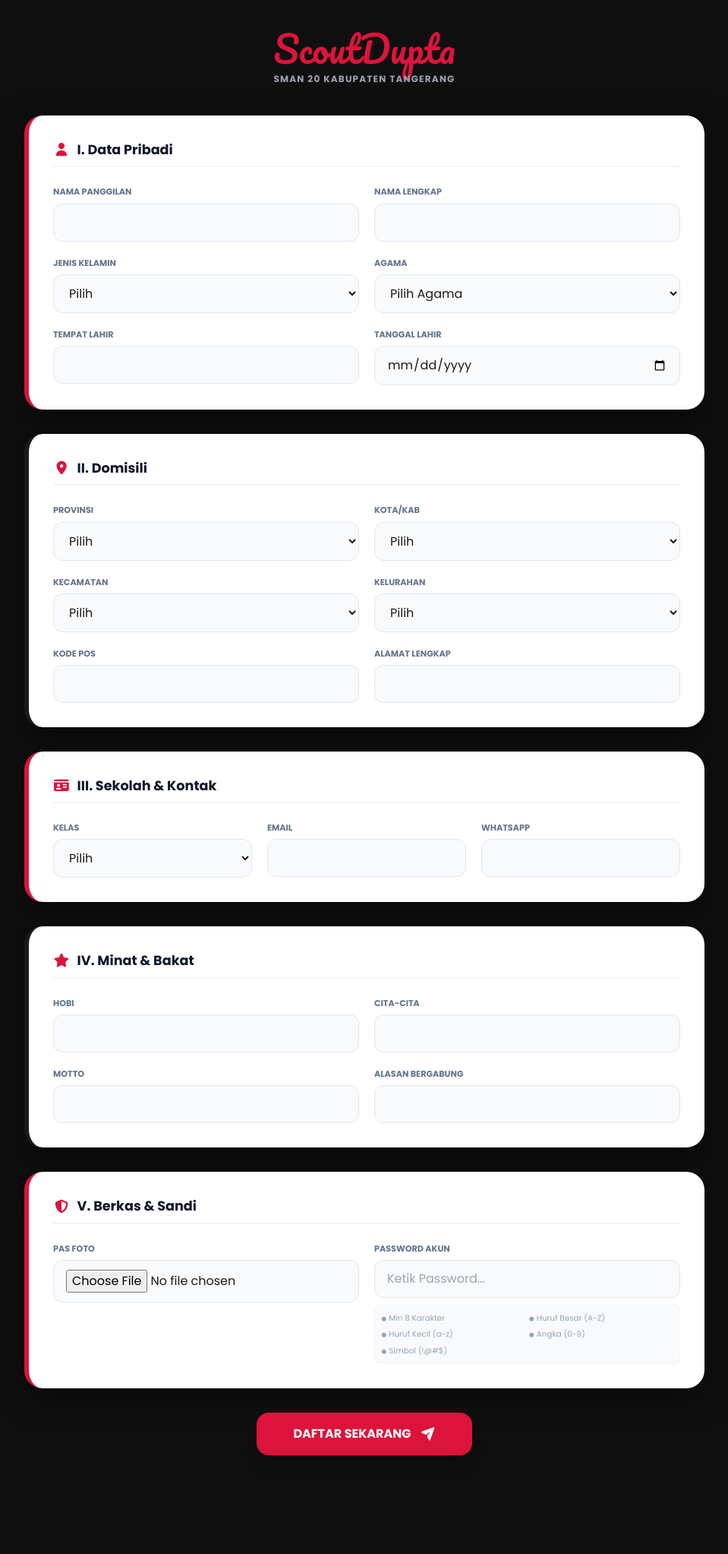
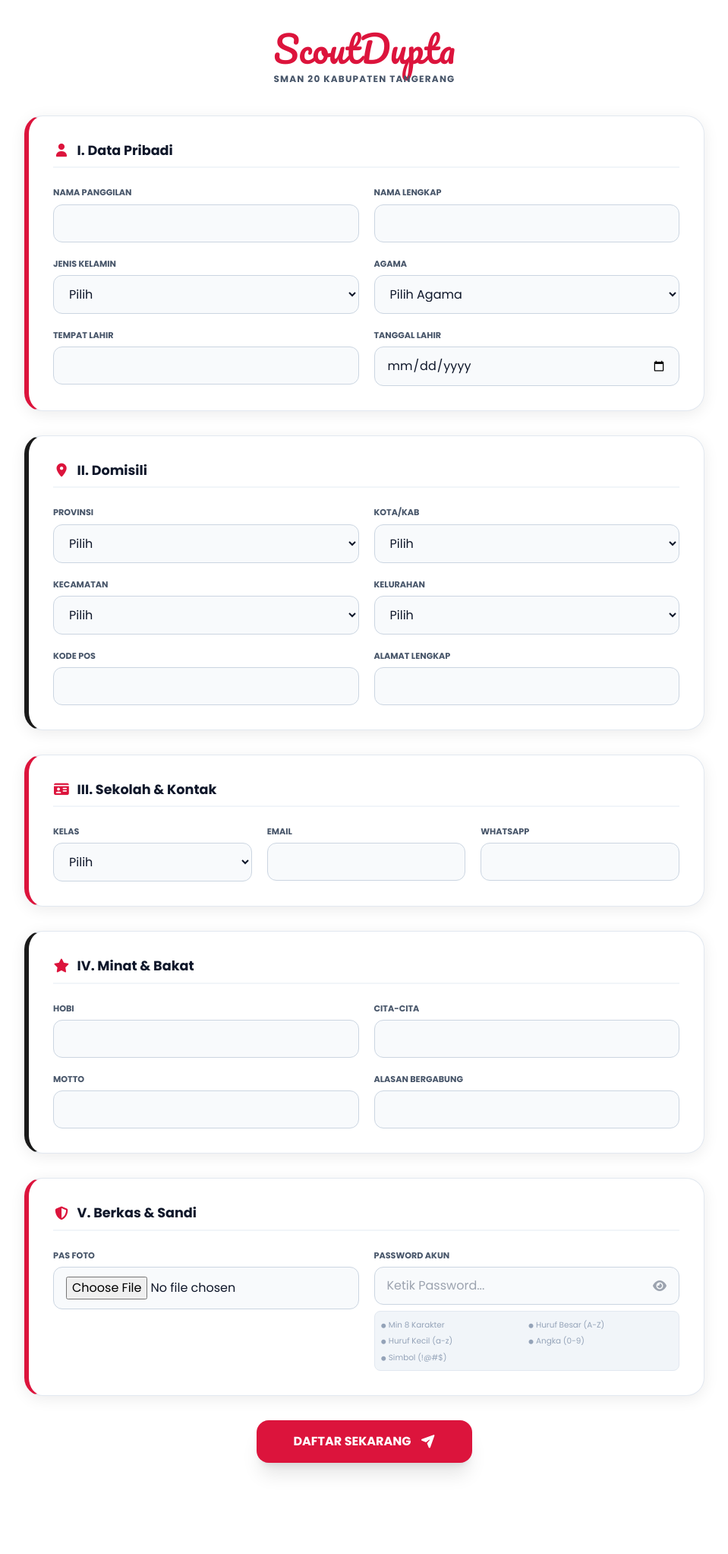
Before and after one commit to pradupta/web, a Jekyll site: the page daftar.html, which Jekyll copies as it is, in a window 1280 px wide. Shown: the whole page at 76% size, without its empty margins (160-1119 px from the left). Built offline with Jekyll 4.4.1, drawn with Linux system fonts in a browser that asks for light colours; nearby versions of some CDN libraries.

Commit message:
Update daftar.html

```diff
--- a/daftar.html
+++ b/daftar.html
@@ -7,8 +7,8 @@
   <script src="https://cdn.tailwindcss.com"></script>
   <link rel="stylesheet" href="https://cdn.jsdelivr.net/npm/@fortawesome/fontawesome-free/css/all.min.css">
   <link href="https://fonts.googleapis.com/css2?family=Pacifico&family=Poppins:wght@300;400;500;600;700&display=swap" rel="stylesheet">
-    <link rel="icon" type="image/png" href="https://pradupta.github.io/web/img/logo.png">
-   <link rel="shortcut icon" href="https://pradupta.github.io/web/img/logo.png">
+  <link rel="icon" type="image/png" href="https://pradupta.github.io/web/img/logo.png">
+  <link rel="shortcut icon" href="https://pradupta.github.io/web/img/logo.png">
 
   <script>
     tailwind.config = {
@@ -17,22 +17,21 @@
   </script>
 
   <style>
-    body { font-family: 'Poppins', sans-serif; background-color: #0f0f0f; color: #fff; scroll-behavior: smooth; }
+    body { font-family: 'Poppins', sans-serif; background-color: #ffffff; color: #1e293b; scroll-behavior: smooth; }
     .logo-text { font-family: 'Pacifico', cursive; }
     .form-card {
       background: #ffffff; color: #1a1a1a; border-radius: 1.5rem;
-      box-shadow: 0 10px 40px rgba(0,0,0,0.5); border-left: 6px solid #DC143C;
+      box-shadow: 0 4px 20px rgba(0, 0, 0, 0.08); border: 1px solid #e2e8f0; border-left: 6px solid #DC143C;
       margin-bottom: 2rem; padding: 2rem;
     }
     .input-field {
       width: 100%; padding: 0.75rem 1rem; border-radius: 0.75rem;
-      border: 1px solid #e2e8f0; background: #f8fafc; transition: all 0.3s;
+      border: 1px solid #cbd5e1; background: #f8fafc; color: #0f172a; transition: all 0.3s;
     }
-    .input-field:focus { outline: none; border-color: #DC143C; ring: 3px rgba(220, 20, 60, 0.1); }
-    label { font-size: 0.7rem; font-weight: 700; color: #64748b; text-transform: uppercase; margin-bottom: 0.4rem; display: block; }
+    .input-field:focus { outline: none; border-color: #DC143C; ring: 3px rgba(220, 20, 60, 0.1); background: #ffffff; }
+    label { font-size: 0.7rem; font-weight: 700; color: #475569; text-transform: uppercase; margin-bottom: 0.4rem; display: block; }
     .section-header { display: flex; align-items: center; gap: 0.6rem; font-weight: 700; font-size: 1.1rem; margin-bottom: 1.5rem; color: #0f172a; border-bottom: 2px solid #f1f5f9; padding-bottom: 0.5rem; }
 
-    /* Password Indicator Style */
     .val-text { font-size: 0.65rem; transition: color 0.3s; margin-top: 2px; }
     .invalid { color: #94a3b8; }
     .valid { color: #10b981; font-weight: bold; }
@@ -45,7 +44,7 @@
 
   <header class="text-center mb-10">
     <div class="logo-text text-crimson text-5xl mb-2">ScoutDupta</div>
-    <p class="text-gray-400 tracking-widest uppercase text-xs font-bold">SMAN 20 Kabupaten Tangerang</p>
+    <p class="text-slate-600 tracking-widest uppercase text-xs font-bold">SMAN 20 Kabupaten Tangerang</p>
   </header>
 
   <form id="registration-form" class="max-w-4xl mx-auto">
@@ -113,8 +112,13 @@
         <div><label>Pas Foto</label><input type="file" id="pas_foto" accept="image/*" required class="input-field"></div>
         <div>
           <label>Password Akun</label>
-          <input type="password" name="password" id="password" required class="input-field" placeholder="Ketik Password...">
-          <div class="mt-2 grid grid-cols-2 gap-1 p-2 bg-gray-50 rounded-lg border border-gray-100">
+          <div class="relative">
+            <input type="password" name="password" id="password" required class="input-field pr-12" placeholder="Ketik Password...">
+            <button type="button" id="toggle-password" class="absolute inset-y-0 right-0 pr-4 flex items-center text-gray-400 hover:text-crimson cursor-pointer transition-colors focus:outline-none">
+              <i class="fas fa-eye" id="eye-icon"></i>
+            </button>
+          </div>
+          <div class="mt-2 grid grid-cols-2 gap-1 p-2 bg-slate-100 rounded-lg border border-slate-200">
             <div id="len" class="val-text invalid"><i class="fas fa-circle text-[6px]"></i> Min 8 Karakter</div>
             <div id="upp" class="val-text invalid"><i class="fas fa-circle text-[6px]"></i> Huruf Besar (A-Z)</div>
             <div id="low" class="val-text invalid"><i class="fas fa-circle text-[6px]"></i> Huruf Kecil (a-z)</div>
@@ -126,13 +130,13 @@
     </div>
 
     <div class="text-center pb-20">
-      <button type="submit" id="submit-btn" class="bg-crimson hover:bg-red-700 text-white font-bold px-12 py-4 rounded-2xl shadow-xl transition-all inline-flex items-center gap-3">
+      <button type="submit" id="submit-btn" class="bg-crimson hover:bg-red-700 text-white font-bold px-12 py-4 rounded-2xl shadow-xl transition-all inline-flex items-center gap-3 cursor-pointer">
         <span>DAFTAR SEKARANG</span> <i class="fas fa-paper-plane"></i>
       </button>
     </div>
   </form>
 
-  <div id="success-modal" class="fixed inset-0 bg-black/95 backdrop-blur-md hidden flex items-center justify-center z-50 p-4">
+  <div id="success-modal" class="fixed inset-0 bg-black/80 backdrop-blur-md hidden flex items-center justify-center z-50 p-4">
     <div class="bg-white rounded-[2.5rem] p-8 max-w-md w-full text-center text-gray-900 border-t-8 border-crimson">
       <div class="w-24 h-24 bg-green-100 text-green-600 rounded-full flex items-center justify-center mx-auto mb-6 text-5xl"><i class="fas fa-check"></i></div>
       <h3 class="text-3xl font-bold mb-2">Pendaftaran Berhasil!</h3>
@@ -147,7 +151,7 @@
       </div>
 
       <div id="download-box" class="hidden">
-        <button id="btn-download" class="w-full bg-crimson text-white py-4 rounded-xl font-bold flex items-center justify-center gap-3 shadow-lg">
+        <button id="btn-download" class="w-full bg-crimson text-white py-4 rounded-xl font-bold flex items-center justify-center gap-3 shadow-lg cursor-pointer">
           <i class="fas fa-file-download"></i> DOWNLOAD BIODATA
         </button>
       </div>
@@ -179,7 +183,24 @@
       });
     });
 
-    // --- 2. WILAYAH LOGIC ---
+    // --- 2. LOGIKA LIHAT/SEMBUNYIKAN PASSWORD ---
+    const togglePasswordBtn = document.getElementById('toggle-password');
+    const eyeIcon = document.getElementById('eye-icon');
+
+    togglePasswordBtn.addEventListener('click', function () {
+      const type = passInput.getAttribute('type') === 'password' ? 'text' : 'password';
+      passInput.setAttribute('type', type);
+
+      if (type === 'text') {
+        eyeIcon.classList.remove('fa-eye');
+        eyeIcon.classList.add('fa-eye-slash');
+      } else {
+        eyeIcon.classList.remove('fa-eye-slash');
+        eyeIcon.classList.add('fa-eye');
+      }
+    });
+
+    // --- 3. WILAYAH LOGIC ---
     const REGIONS_API = 'https://www.emsifa.com/api-wilayah-indonesia/api';
     async function initRegions() {
       const res = await fetch(`${REGIONS_API}/provinces.json`);
@@ -232,7 +252,8 @@
       }
 
       const btn = document.getElementById('submit-btn');
-      btn.disabled = true; btn.innerHTML = '<i class="fas fa-circle-notch fa-spin"></i>';
+      btn.disabled = true;
+      btn.innerHTML = '<span>MEMPROSES...</span> <i class="fas fa-circle-notch fa-spin"></i>';
 
       const fileInput = document.getElementById('pas_foto');
       let fotoBase64 = ""; let fotoName = ""; let fotoMime = "";
@@ -281,7 +304,12 @@
         await fetch(APPS_SCRIPT_URL, { method: 'POST', mode: 'no-cors', body: JSON.stringify(payload) });
         document.getElementById('success-modal').classList.remove('hidden');
         startTimer();
-      } catch (err) { alert("Gagal mengirim data."); btn.disabled = false; }
+      } catch (err) {
+        alert("Gagal mengirim data.");
+      } finally {
+        btn.disabled = false;
+        btn.innerHTML = '<span>DAFTAR SEKARANG</span> <i class="fas fa-paper-plane"></i>';
+      }
     };
 
     document.getElementById('btn-download').onclick = () => {
```
Also changed, not shown: other parts of daftar.html (+7 -6 lines).
